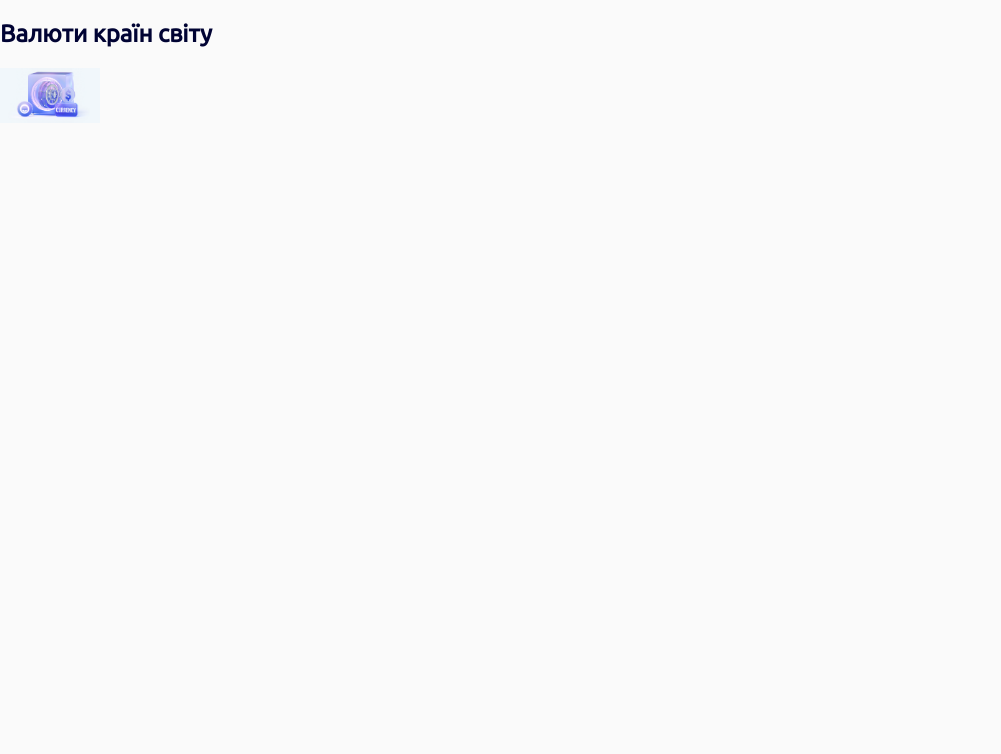
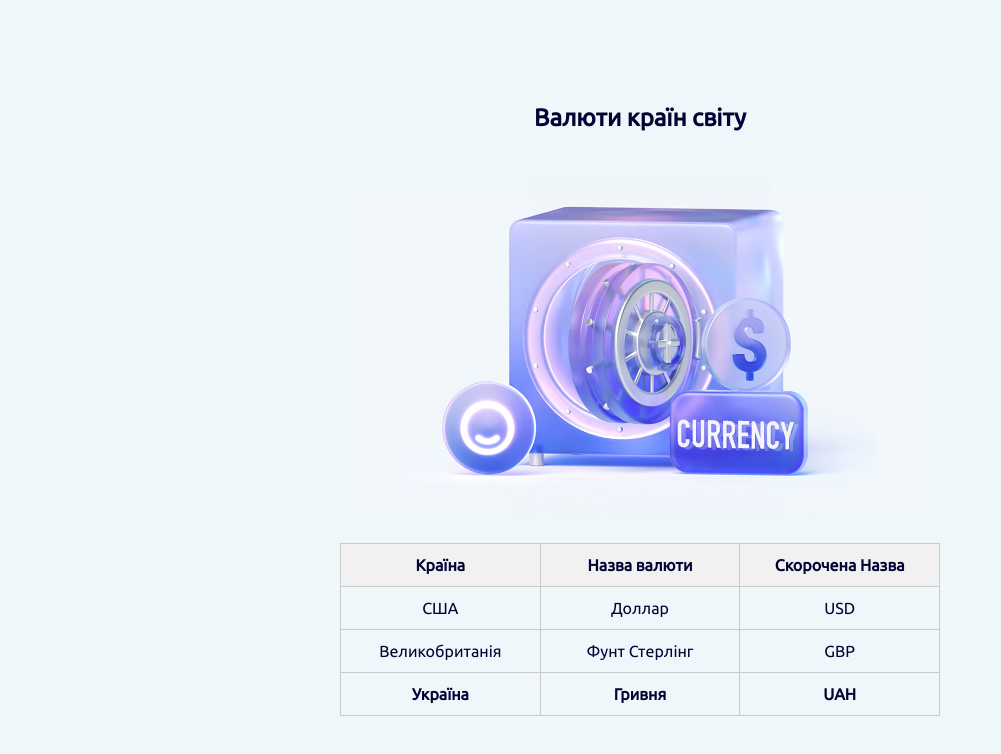
Before and after one commit to gads1/02-html-page, a plain HTML site: page index.html in a window 1280 px wide. Shown: the whole page, without its empty margins (0-1001 px from the left). Drawn offline with Linux system fonts and the light colour scheme.

```diff
--- a/index.html
+++ b/index.html
@@ -1,18 +1,65 @@
 <!DOCTYPE html>
 <html>
     <head>
+        <!-- Кодування HTML-сторінки потрібно вказувати для того,
+        щоб веб-браузер міг правильно відображати текст на сторінці
+        https://htmlacademy.ru/courses/26/run/4 -->
         <meta charset="utf-8">
+        <!-- Тег для правильного відображення сторінки на мобільних девайсах
+        https://css-tricks.com/snippets/html/responsive-meta-tag/ -->
+        <meta name="viewport" content="width=device-width, initial-scale=1">
+        <!-- Заголовок для сторінки — http://htmlbook.ru/html/title -->
         <title>02 html page</title>
+        <link rel="shortcut icon" href="./images/favicon.ico" type="image/x-icon">
+        <!-- Підключення до сторінки кастомний шрифт із зовнішнього ресурсу Google-Fonts -->
         <link rel="preconnect" href="https://fonts.gstatic.com">
         <link href="https://fonts.googleapis.com/css2?family=Ubuntu:wght@300;400&display=swap" rel="stylesheet">
+        <!-- Підключення до сторінки файл таблиці стилів -->
         <link rel="stylesheet" href="./styles/styles.css">
     </head>
 
     <body>
-        <article>
-            <h1>Валюти країн світу</h1>
+        <article class="currency-article">
+            <!-- Семантичний заголовок для блока article у вигляді h1 -->
+            <h1 class="currency-article__title">Валюти країн світу</h1>
 
-            <img src="./images/currency-img.jpg" width="100" align="center" alt="currency image">
+            <!-- Імплементованний/вставленний до блоку article малюнок -->
+            <img class="currency-article__image" src="./images/currency-img.jpg" align="center" alt="currency image">
+
+            <!-- Таблиця із данними -->
+            <table class="currency-article__table">
+                <!-- Заголовок таблиці -->
+                <thead>
+                    <!-- tr - тег-рядок таблиці -->
+                    <tr>
+                        <!-- th - тег-колонка заголовку таблиці -->
+                        <th>Країна</th>
+                        <th>Назва валюти</th>
+                        <th>Скорочена Назва</th>
+                    </tr>
+                </thead>
+                <!-- Тіло таблиці -->
+                <tbody>
+                    <tr>
+                        <!-- td - тег-колонка тіла таблиці -->
+                        <td>США</td>
+                        <td>Доллар</td>
+                        <td class="currency-article__table-currency">usd</td>
+                    </tr>
+                    <tr>
+                        <td>Великобританія</td>
+                        <td>Фунт Стерлінг</td>
+                        <td class="currency-article__table-currency">gbp</td>
+                    </tr>
+                    <tr>
+                        <!-- <b> - тег який робить текс жирним
+                         https://developer.mozilla.org/uk/docs/Web/HTML/%D0%95%D0%BB%D0%B5%D0%BC%D0%B5%D0%BD%D1%82 -->
+                        <td><b>Україна</b></td>
+                        <td><b>Гривня</b></td>
+                        <td class="currency-article__table-currency"><b>uah</b></td>
+                    </tr>
+                </tbody>
+            </table>
         </article>
     </body>
 </html>
--- a/styles/styles.css
+++ b/styles/styles.css
@@ -12,11 +12,66 @@
 }
 
 body {
-    background-color: #fafafa;
+    background-color: #eff7fb;
+    color: #000333;
+    display: flex;
+    align-items: center;
+    justify-content: center;
     font-family: 'Ubuntu', sans-serif;
-    color: #000333;
 }
 
-h1 {
-    font-family: 'Ubuntu', sans-serif;
+.currency-article {
+    width: 95%;
+    max-width: 600px;
 }
+
+.currency-article__title {
+    text-align: center;
+}
+
+.currency-article__image {
+    width: 100%;
+    margin-top: 30px;
+    margin-bottom: 30px;
+}
+
+.currency-article__table {
+    width: 100%;
+    border-collapse: collapse;
+    table-layout: fixed;
+}
+
+.currency-article__table th {
+    width: 33.3333%;
+    background-color: #f1f1f1;
+}
+
+.currency-article__table th,
+.currency-article__table td {
+    border: 1px solid #c9c9c9;
+    padding: 12px;
+    overflow: hidden;
+    text-align: center;
+    text-overflow: ellipsis;
+}
+
+.currency-article__table th:hover,
+.currency-article__table td:hover {
+    cursor: default;
+}
+
+.currency-article__table td:hover {
+    background-color: #dde9ec;
+    box-shadow: inset 1px 1px 3px #adc2ff;
+    color: #ff9900;
+    transition:
+      background-color 0.4s ease-in-out,
+      box-shadow 0.4s ease-in-out,
+      color 0.2s ease-in-out,
+      text-shadow 0.3s ease-in-out;
+    text-shadow: 1px 1px 1px rgba(0, 3, 51, 0.7);
+}
+
+.currency-article__table-currency {
+    text-transform: uppercase;
+}
```
Also changed, not shown: images/favicon.ico (added).
